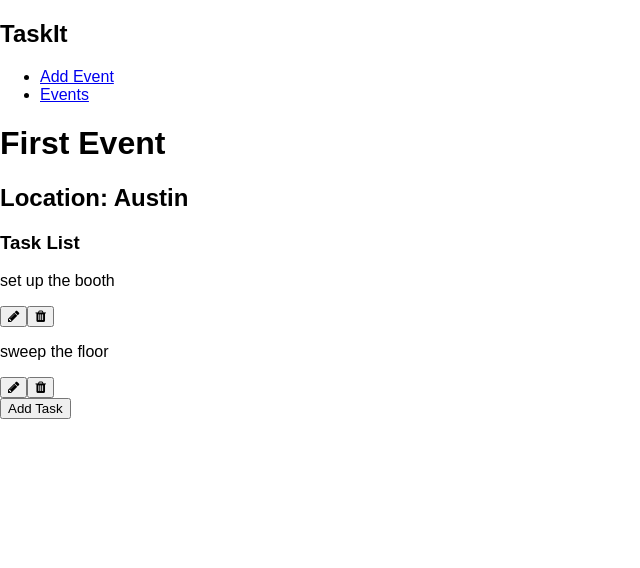
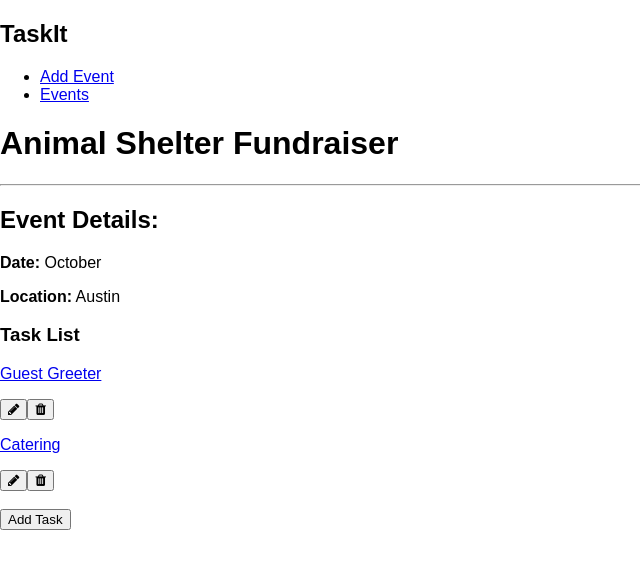
Before and after one commit to jugglingrose/Taskit, a React (Create React App) app: page /event/0 in a window 1280 px wide. Shown: the top 568 px of the page, without its empty margins (0-640 px from the left). Built offline with nearby package versions, Linux system fonts and the light colour scheme.

Commit message:
added a view component for the tasks

```diff
--- a/src/App.js
+++ b/src/App.js
@@ -9,6 +9,7 @@ import Task from './components/Task';
 import TaskListOrganizer from './components/TaskListOrganizer';
 import VolunteerTaskList from './components/VolunteerTaskList';
 import EventList from './components/EventList';
+import ViewTask from './components/ViewTask';
 
 
 class App extends React.Component {
@@ -19,20 +20,20 @@ class App extends React.Component {
       events: [
         {
           id: "eventOne",
-          name: "First Event",
+          name: "Animal Shelter Fundraiser",
           date: "October",
           location: "Austin",
           tasks: [{id: "foo",
-          name: "set up the booth",
-          desc: "set up booth",
-          breakdown: ["set up table", "place a cover", "2 chairs"],
+          name: "Guest Greeter",
+          desc: "Set up sign in booth and greet guests ",
+          breakdown: ["set up table", "greet guests", "hand out name tags"],
           number_of_openings: 3 ,
           priority: "important"},
           {id: "bar",
-          name: "sweep the floor",
-          desc: "sweep the stadium",
-          breakdown: ["sweep", "put away broom"],
-          number_of_openings: 3 ,
+          name: "Catering",
+          desc: "set up food and drinks for the event",
+          breakdown: ["set up beverage station", "assemble dessert table"],
+          number_of_openings: 2 ,
           priority: "urgent"}],
         },
         {
@@ -101,8 +102,11 @@ class App extends React.Component {
     this.setState({cur_event: blank});
   }
 
-  deleteEvent = () => {
+  deleteEvent = (id) => {
     console.log("delete event");
+    const events = [...this.state.events];
+    events.splice(id, 1);
+    this.setState({ events : events});
   }
 
   /*Tasks*/
@@ -198,7 +202,8 @@ class App extends React.Component {
           <Route exact path = "/" render={(props) => (<EventList {...props} events={this.state.events} deleteEvent={this.deleteEvent}/> )} />
           <Route exact path = "/event/:id" render={(props) => (<TaskListOrganizer {...props} events={this.state.events} cur_event={this.state.cur_event} delete={this.delete} loadCurEvent={this.loadCurEvent} />)} />
           <Route exact path = "/createevent" render={(props) => (<CreateEvent {...props} createBlankEvent={this.createBlankEvent} addEvent={this.addEvent} cur_event={this.state.cur_event} eventChange={this.eventChange} />)}/>)} />
-          <Route exact path = "/editevent/:id" render={(props) => (<CreateEvent {...props}  loadCurEvent={this.loadCurEvent} updateEvent={this.updateEvent} cur_event={this.state.cur_event} eventChange = {this.eventChange} /> )} />
+          <Route exact path = "/editevent/:id" render={(props) => (<CreateEvent {...props} loadCurEvent={this.loadCurEvent} updateEvent={this.updateEvent} cur_event={this.state.cur_event} eventChange = {this.eventChange} /> )} />
+          <Route exact path = "/viewtask/:id" render={(props) => <ViewTask {...props} cur_task={this.state.cur_task} loadCurTask={this.loadCurTask}  /> } />
           <Route exact path = "/add" render={(props) => (<Task {...props} arrayChange={this.arrayChange} taskChange={this.taskChange} cur_task={this.state.cur_task}
           updateTask={this.updateTask} appendInput={this.appendInput} addTask={this.addTask} createBlank={this.createBlank} />)} />
           <Route exact path = "/edit/:id" render={(props) => (<Task {...props} loadCurTask={this.loadCurTask} arrayChange={this.arrayChange} taskChange={this.taskChange} cur_task={this.state.cur_task}
--- a/src/components/CreateEvent.js
+++ b/src/components/CreateEvent.js
@@ -25,19 +25,19 @@ import IndividualTask from './IndividualTask';
 
                   <div className="input">
                       <h2>Event Name:</h2>
-                      <br />
+
                       <input value={this.props.cur_event.name} name="event_name" type="Name" onChange={this.props.eventChange("name")} />
                    </div>
 
                   <div className="input">
                       <h2 className="yourMom">Event Date:</h2>
-                      <br />
+
                       <input value={this.props.cur_event.date} name="date" placeholder="mm/dd/yy" type="date" onChange={this.props.eventChange("date")} />
                   </div>
 
                   <div className="input">
                       <h2 className="yourMom">Location:</h2>
-                      <br />
+
                       <input value={this.props.cur_event.location} name="location" placeholder="Enter location of event." onChange={this.props.eventChange("location")} />
                   </div>
                   <div className="input">
--- a/src/components/IndividualEvent.js
+++ b/src/components/IndividualEvent.js
@@ -7,14 +7,14 @@ plus edit/delete/view the tasks associated with that event.*/
 class IndividualEvent extends React.Component{
 
   render() {
-    console.log(this.props.id);
+    console.log("event id", this.props.id);
     return(
       <div>
         <Link to={"/event/" + this.props.id }>
           <p>{this.props.details.name}</p>
         </Link>
         <Link to={"/editevent/" + this.props.id }><button><i class="fa fa-pencil"></i></button></Link>
-        <button onClick={() => this.props.deleteEvent()}><i class="fa fa-trash"></i></button>
+        <button onClick={() => this.props.deleteEvent(this.props.id)}><i class="fa fa-trash"></i></button>
       </div>
     )
   }
--- a/src/components/IndividualTask.js
+++ b/src/components/IndividualTask.js
@@ -13,7 +13,8 @@ class IndividualTask extends React.Component{
 
     return(
       <div>
-        <p>{this.props.details.name}</p>
+        <Link to={"/viewtask/" + this.props.idx}><p>{this.props.details.name}</p></Link>
+
         <Link to={"/edit/" + this.props.idx}>
           <button>
             <i className="fa fa-pencil"></i>
--- a/src/components/TaskListOrganizer.js
+++ b/src/components/TaskListOrganizer.js
@@ -2,7 +2,7 @@ import React from 'react';
 import IndividualTask from './IndividualTask';
 import { Link } from 'react-router-dom';
 
-/* This component is where the Organizer can view the event details plus they can manage the tasks
+/* This component is where the Organizer can view the event details and manage the tasks
 associated with the event. */
 class TaskListOrganizer extends React.Component {
 
@@ -18,11 +18,15 @@ class TaskListOrganizer extends React.Component {
     return(
       <div>
         <h1>{this.props.events[id].name}</h1>
-        <h2>Location: {this.props.events[id].location}</h2>
+        <hr></hr>
+        <h2>Event Details:</h2>
+        <p><b>Date:</b> {this.props.events[id].date}</p>
+        <p><b>Location:</b> {this.props.events[id].location}</p>
         <h3>Task List</h3>
           {
             tasks.map((task, idx) => <IndividualTask key={idx} idx={idx} delete={this.props.delete} details={this.props.events[id].tasks[idx]} /> )
           }
+        <br/>
         <Link to="/add"><button>Add Task</button></Link>
       </div>
     )
--- /dev/null
+++ b/src/components/ViewTask.js
@@ -0,0 +1,26 @@
+import React from 'react';
+
+/* This component displays the selected task */
+class ViewTask extends React.Component{
+
+  componentDidMount(){
+    /*based on the id received in the url.  We want to load the matching task into our cur_task state*/
+    this.props.loadCurTask(this.props.match.params.id);
+  }
+
+  render(){
+    return(
+      <div>
+        <h1>{this.props.cur_task.name}</h1>
+        <h3>Description:</h3>
+        <p>{this.props.cur_task.desc}</p>
+        <p><b>Number Of Openings:</b> {this.props.cur_task.number_of_openings}</p>
+
+        <p><b>Priority:</b> {this.props.cur_task.priority}</p>
+
+      </div>
+    )
+  }
+}
+
+export default ViewTask;
```
Also changed, not shown: src/index.js (line endings or trailing spaces).
